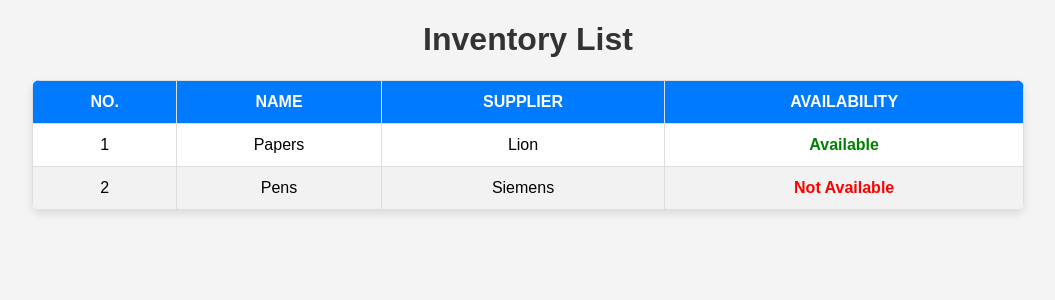
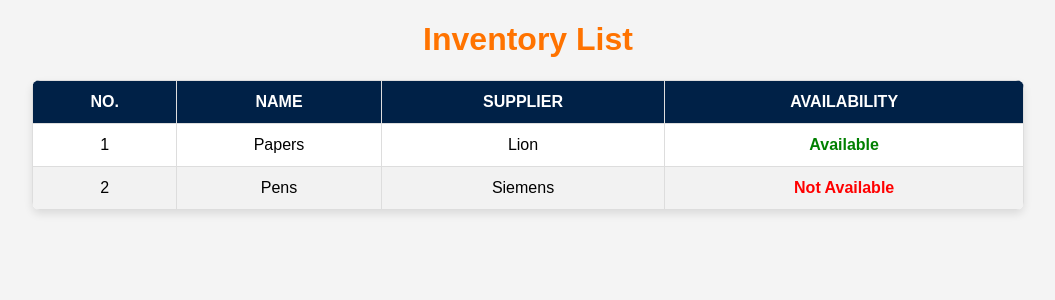
Before and after one commit to fatjan/inventory, a Django app: template inventory/templates/inventory/inventory_list.html in a window 1280 px wide. Shown: the top 300 px of the page, without its empty margins (112-1167 px from the left). Run offline with Django 5.2, Linux system fonts and the light colour scheme; the template is opened without the code that fills it: values that come from a table or form of the project are taken from there, others are empty; data comes from the database, SQL or seed files in the repository.

Commit message:
adjust colour

```diff
--- a/inventory/templates/inventory/inventory_list.html
+++ b/inventory/templates/inventory/inventory_list.html
@@ -12,7 +12,7 @@
             text-align: center;
         }
         h1 {
-            color: #333;
+            color: #ff7300;
         }
         table {
             width: 80%;
@@ -29,7 +29,7 @@
             text-align: center;
         }
         th {
-            background-color: #007bff;
+            background-color: #002147; /* Dark Blue */
             color: white;
             text-transform: uppercase;
         }
@@ -47,7 +47,9 @@
     </style>
 </head>
 <body>
+
     <h1>Inventory List</h1>
+
     <table>
         <thead>
             <tr>
@@ -60,7 +62,7 @@
         <tbody>
             {% for inventory in inventories %}
             <tr>
-                <td>{{ forloop.counter }}</td>  <!-- Auto-incrementing number -->
+                <td>{{ forloop.counter }}</td>
                 <td>{{ inventory.name }}</td>
                 <td>{{ inventory.supplier.name }}</td>
                 <td class="{% if inventory.availability %}available{% else %}not-available{% endif %}">
@@ -74,5 +76,6 @@
             {% endfor %}
         </tbody>
     </table>
+
 </body>
 </html>
```
